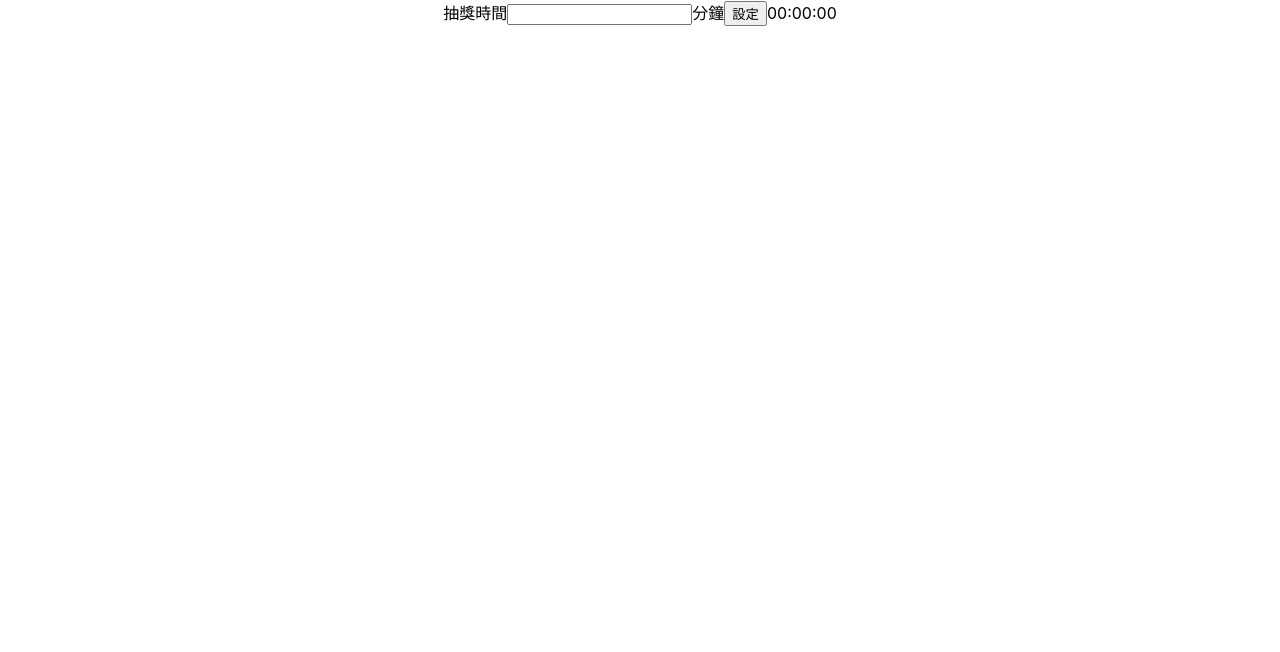
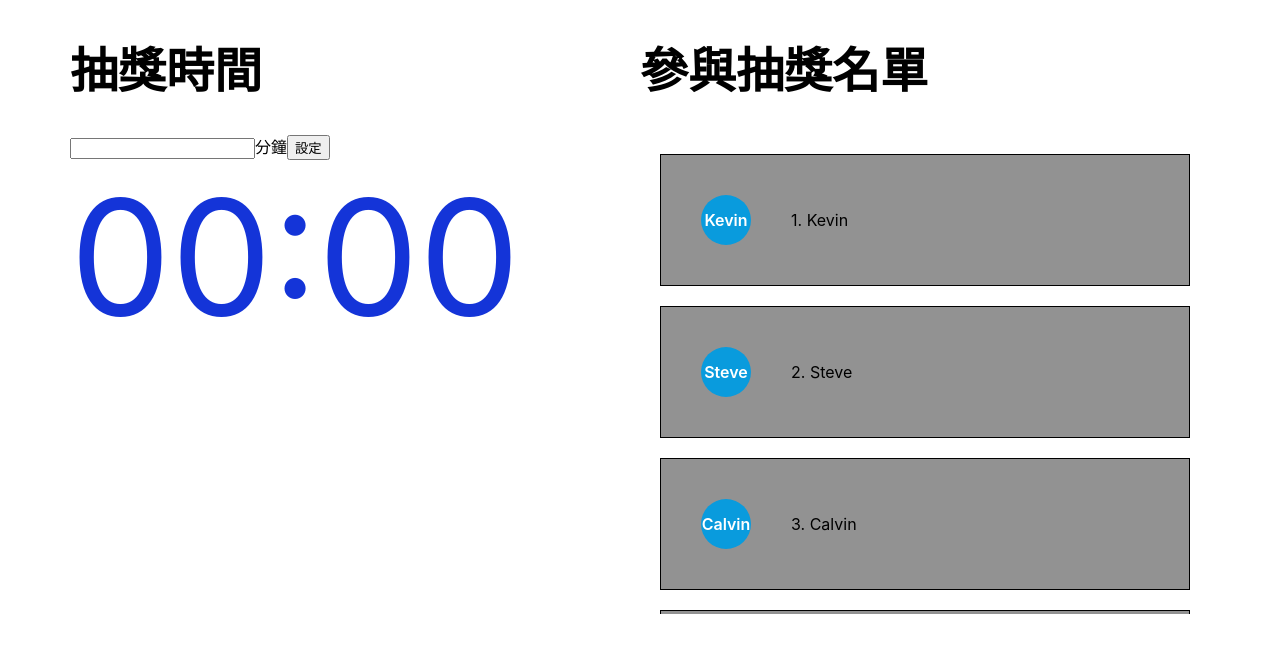
Before and after one commit to sky790312/nextjs-typescript-redux-thunk-styledcomponent, a Next.js app: page / in a window 1280 px wide. Shown: the top 652 px of the page. Built offline with nearby package versions, Linux system fonts and the light colour scheme.

Commit message:
feat: completed users section

```diff
--- a/GlobalStyles.tsx
+++ b/GlobalStyles.tsx
@@ -7,6 +7,27 @@ export const FlexCenterContainer = styled.div`
   align-items: center;
   flex-direction: column;
 `
+
+export const Container = styled.div`
+  padding-left: 20px;
+  padding-right: 20px;
+  margin: 0 auto;
+
+  @media (min-width: 1140px) {
+    width: 1140px;
+  }
+`
+
+export const theme = {
+  colors: {
+    white: '#fff',
+    black: '#000',
+    gray: '#929292',
+    blue: '#1434d8',
+    yellow: '#d2a90f',
+    lightBlue: '#099bdd',
+  },
+}
 
 export const GlobalStyles = createGlobalStyle`
   body {
@@ -18,8 +39,7 @@ export const GlobalStyles = createGlobalStyle`
     -moz-osx-font-smoothing: grayscale;
   }
 
-  code {
-    font-family: source-code-pro, Menlo, Monaco, Consolas, 'Courier New',
-      monospace;
+  h1 {
+    font-size: 3rem;
   }
 `
--- a/components/CounterSection.tsx
+++ b/components/CounterSection.tsx
@@ -1,7 +1,8 @@
 import React, { useState, useCallback } from 'react'
 import { useInterval } from '@/hooks/useInterval'
-import { DELAY } from '@/constants'
-import { isNumberString, toHHMMSS } from '@/utils'
+import { DELAY_TIME } from '@/constants'
+import { isNumberString, toMMSS } from '@/utils'
+import styled from 'styled-components/'
 
 export const CounterSection: React.FC = () => {
   const [countDownTimer, setCountDownTimer] = useState<number>(0)
@@ -13,7 +14,7 @@ export const CounterSection: React.FC = () => {
     }
 
     setCountDownTimer((preCountDownTimer) => preCountDownTimer - 1)
-  }, DELAY)
+  }, DELAY_TIME)
 
   const onTimerInputChange = useCallback(
     (e: React.FormEvent<HTMLInputElement>) => {
@@ -26,7 +27,7 @@ export const CounterSection: React.FC = () => {
     []
   )
 
-  const onSetTimerClick = useCallback(() => {
+  const setTimer = useCallback(() => {
     if (!timerInputValue) {
       return
     }
@@ -37,15 +38,29 @@ export const CounterSection: React.FC = () => {
 
   return (
     <div>
-      抽獎時間
+      <h1>抽獎時間</h1>
+      <form
+        onSubmit={(e: React.FormEvent<HTMLFormElement>) => {
+          e.preventDefault()
+          setTimer()
+        }}
+      >
         <input
           type="text"
           value={timerInputValue}
           onChange={onTimerInputChange}
         />
         分鐘
-      <button onClick={onSetTimerClick}>設定</button>
-      {toHHMMSS(countDownTimer.toString())}
+        <button onClick={setTimer}>設定</button>
+      </form>
+      <StyledCountDownTimer>
+        {toMMSS(countDownTimer.toString())}
+      </StyledCountDownTimer>
     </div>
   )
 }
+
+const StyledCountDownTimer = styled.div`
+  font-size: 10rem;
+  color: ${({ theme }) => theme.colors.blue};
+`
--- /dev/null
+++ b/components/User.tsx
@@ -0,0 +1,57 @@
+import React, { useState, useCallback } from 'react'
+import { UserSchema } from '@/schema/userSchema'
+import styled from 'styled-components/'
+
+type Props = {
+  user: UserSchema
+}
+
+export const User: React.FC<Props> = ({ user }) => {
+  return (
+    <UserContainer>
+      <Left>
+        <UserImage name={user.name} />
+      </Left>
+      <Right>
+        {user.id}. {user.name}
+      </Right>
+    </UserContainer>
+  )
+}
+
+const UserContainer = styled.div`
+  display: flex;
+  align-items: center;
+  margin: 20px;
+  padding: 20px;
+  border: 1px solid ${({ theme }) => theme.colors.black};
+  background-color: ${({ theme }) => theme.colors.gray};
+`
+
+const Left = styled.div`
+  padding: 20px;
+`
+
+const Right = styled.div`
+  padding: 20px;
+`
+
+const UserImage = styled.div<{ name: string }>`
+  width: 50px;
+
+  &:before {
+    background: ${({ theme }) => theme.colors.lightBlue};
+    color: ${({ theme }) => theme.colors.white};
+    opacity: 1;
+    content: '${(props) => props.name}';
+    display: inline-block;
+    font-weight: 600;
+    border-radius: 50%;
+    vertical-align: middle;
+    margin-right: 0.5em;
+    width: 50px;
+    height: 50px;
+    line-height: 50px;
+    text-align: center;
+  }
+`
--- /dev/null
+++ b/components/UsersSection.tsx
@@ -0,0 +1,47 @@
+import React, { useState, useCallback } from 'react'
+import { User } from '@/components/User'
+import { UserSchema } from '@/schema/userSchema'
+import styled from 'styled-components/'
+
+const USERS: UserSchema[] = [
+  { id: 1, name: 'Kevin' },
+  { id: 2, name: 'Steve' },
+  { id: 3, name: 'Calvin' },
+  { id: 4, name: 'Diana' },
+  { id: 5, name: 'Joe' },
+  { id: 6, name: 'Jack' },
+  { id: 7, name: 'Ray' },
+  { id: 8, name: 'Allen' },
+  { id: 9, name: 'Zoe' },
+  { id: 10, name: 'James' },
+]
+
+export const UsersSection: React.FC = () => {
+  // const [timerInputValue, setTimerInputValue] = useState<string>('')
+
+  // const onTimerInputChange = useCallback(
+  //   (e: React.FormEvent<HTMLInputElement>) => {
+  //     const value = e.currentTarget.value
+
+  //     if (value === '' || isNumberString(value)) {
+  //       setTimerInputValue(value)
+  //     }
+  //   },
+  //   []
+  // )
+
+  return (
+    <div>
+      <h1>參與抽獎名單</h1>
+      <UsersContainer>
+        {USERS.map((user) => (
+          <User key={user.id} user={user} />
+        ))}
+      </UsersContainer>
+    </div>
+  )
+}
+const UsersContainer = styled.div`
+  max-height: 480px;
+  overflow: auto;
+`
--- a/constants.ts
+++ b/constants.ts
@@ -1 +1 @@
-export const DELAY = 1000
+export const DELAY_TIME = 1000
--- a/pages/_app.tsx
+++ b/pages/_app.tsx
@@ -1,14 +1,17 @@
 import { Provider } from 'react-redux'
 import { useStore } from '@/store/index'
-import { GlobalStyles } from '@/GlobalStyles'
+import { GlobalStyles, theme } from '@/GlobalStyles'
+import { ThemeProvider } from 'styled-components'
 
 export default function App({ Component, pageProps }) {
   const store = useStore(pageProps.initialReduxState)
 
   return (
     <Provider store={store}>
-      <GlobalStyles />
-      <Component {...pageProps} />
+      <ThemeProvider theme={theme}>
+        <GlobalStyles />
+        <Component {...pageProps} />
+      </ThemeProvider>
     </Provider>
   )
 }
--- a/pages/index.tsx
+++ b/pages/index.tsx
@@ -8,8 +8,9 @@ import Head from 'next/head'
 // import { articleActions } from '@/store/state.article'
 // import { useCallback } from 'react'
 import styled from 'styled-components/'
-import { FlexCenterContainer } from '@/GlobalStyles'
+import { Container } from '@/GlobalStyles'
 import { CounterSection } from '@/components/CounterSection'
+import { UsersSection } from '@/components/UsersSection'
 
 export const Home = (): JSX.Element => {
   // const dispatch: Dispatch = useDispatch()
@@ -24,12 +25,15 @@ export const Home = (): JSX.Element => {
   // )
 
   return (
-    <FlexCenterContainer>
+    <>
       <Head>
         <title>Create Next App</title>
         <link rel="icon" href="/favicon.ico" />
       </Head>
-      <CounterSection />
+      <MainContainer>
+        <CounterSection />
+        <UsersSection />
+      </MainContainer>
 
       {/* <ArticleAddForm add={add} />
       <ArticlesContainer>
@@ -41,12 +45,16 @@ export const Home = (): JSX.Element => {
           />
         ))}
       </ArticlesContainer> */}
-    </FlexCenterContainer>
+    </>
   )
 }
 
-const ArticlesContainer = styled.div`
-  padding: 40px;
+const MainContainer = styled(Container)`
+  display: flex;
+
+  > div {
+    flex: 1;
+  }
 `
 
 export default Home
--- /dev/null
+++ b/schema/userSchema.ts
@@ -0,0 +1,4 @@
+export interface UserSchema {
+  id: number
+  name: string
+}
--- a/utils.ts
+++ b/utils.ts
@@ -3,13 +3,11 @@ export const isNumberString = (value: string) => {
   return regexNumberOnly.test(value)
 }
 
-export const toHHMMSS = (time: string) => {
+export const toMMSS = (time: string) => {
   const second = parseInt(time, 10)
-  const hours = Math.floor(second / 3600)
-  const minutes = Math.floor((second - hours * 3600) / 60)
-  const seconds = second - hours * 3600 - minutes * 60
-  const showHour = hours < 10 ? '0' + hours : hours.toString()
+  const minutes = Math.floor(second / 60)
+  const seconds = second - minutes * 60
   const showMinute = minutes < 10 ? '0' + minutes : minutes.toString()
   const showSecond = seconds < 10 ? '0' + seconds : seconds.toString()
-  return showHour + ':' + showMinute + ':' + showSecond
+  return showMinute + ':' + showSecond
 }
```
Also changed, not shown: assets/icon-user.svg (added). Lines whose indentation alone changed are shown as unchanged.
